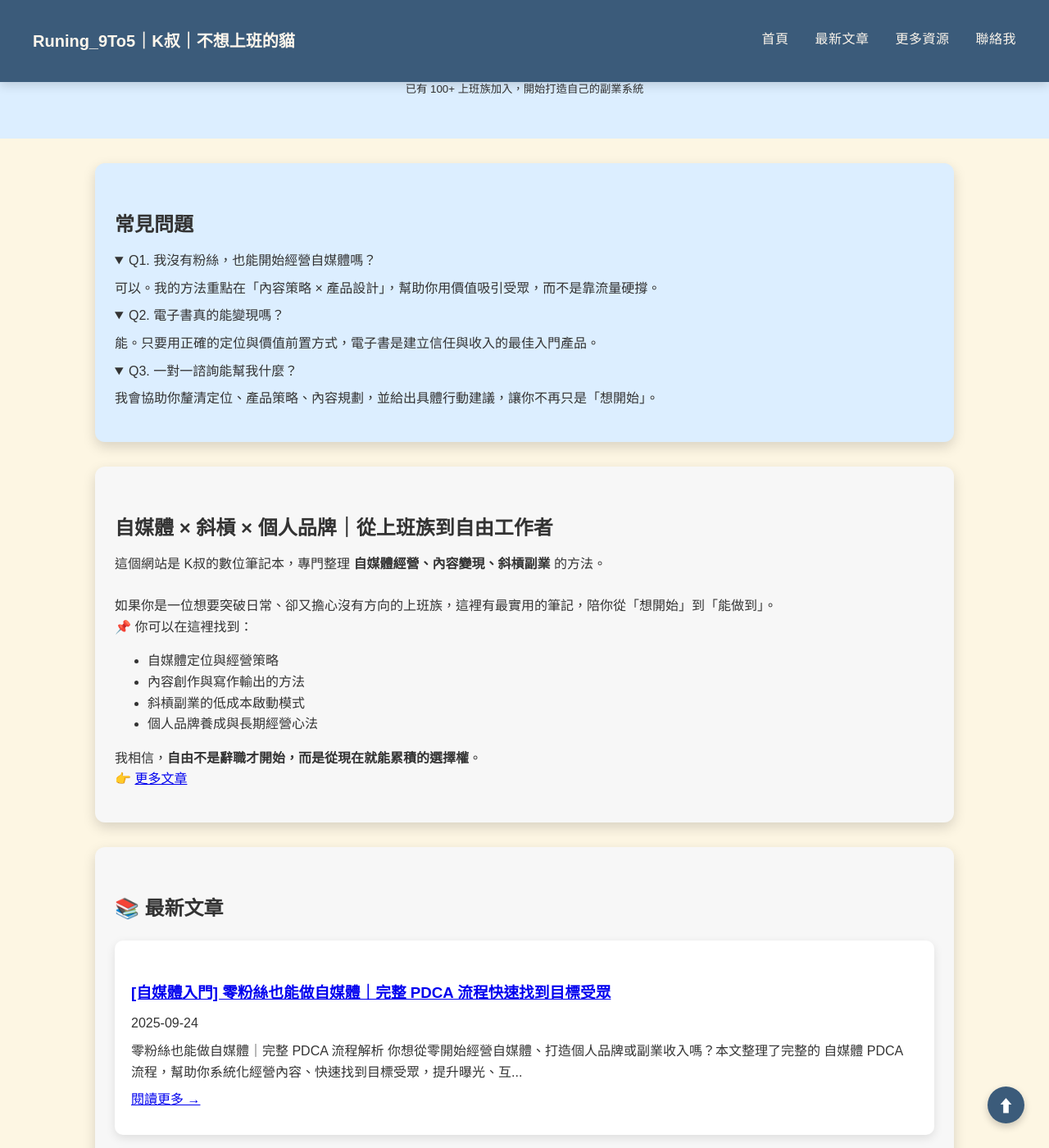
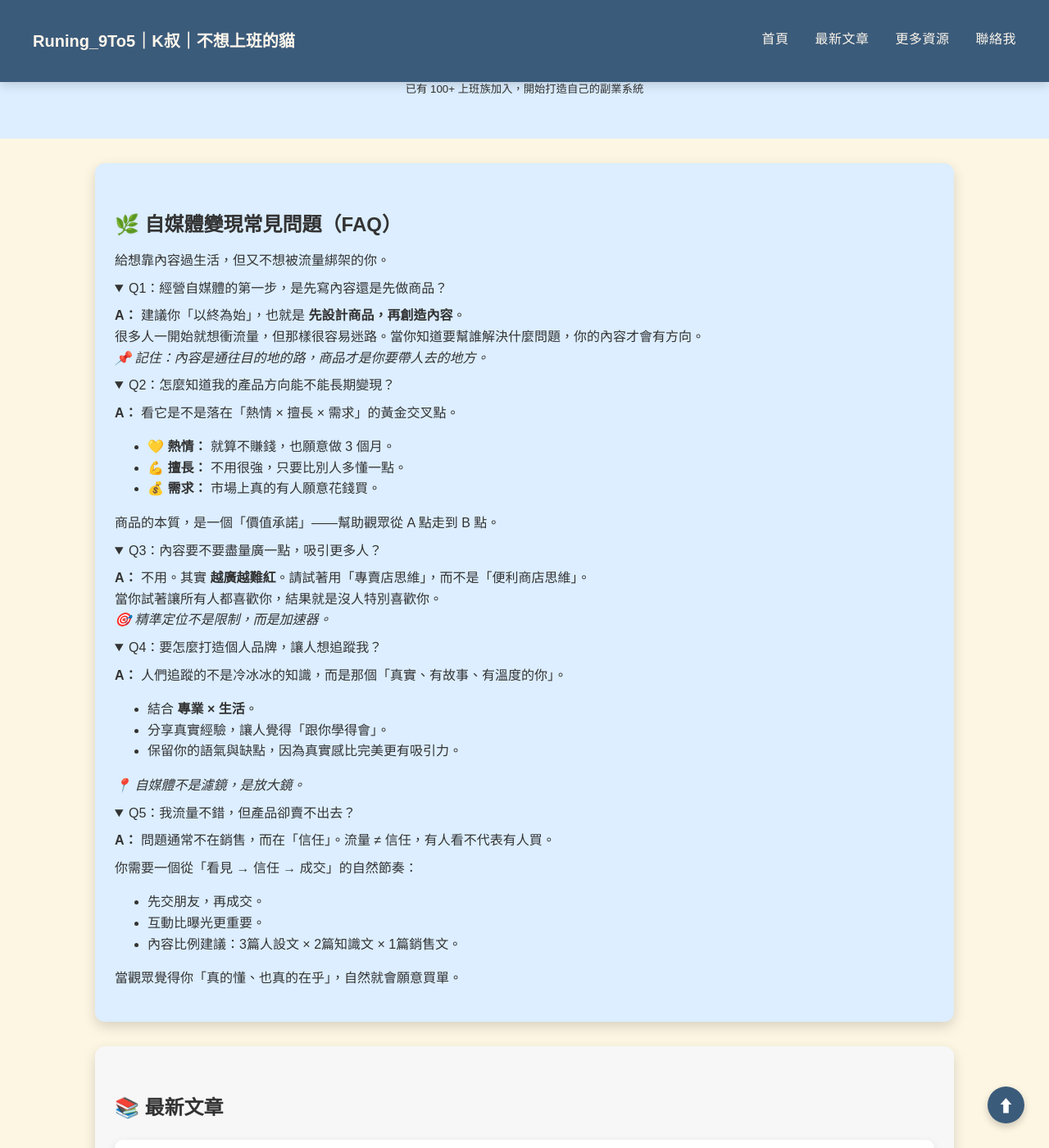
Before and after one commit to KenHAI666/Runing9TO5, a Jekyll site: the page built from index.md, in a window 1280 px wide and 1400 px high, scrolled down 331 px. Shown: the whole window at 82% size. Built offline with Jekyll 4.4.1, drawn with Linux system fonts in a browser that asks for light colours.

Commit message:
Update index.md

```diff
--- a/index.md
+++ b/index.md
@@ -1,8 +1,8 @@
 ---
 layout: default
-title: "RUNING_9to5｜逃離朝九晚五，打造可持續的自媒體收入系統"
-description: "K叔｜不想上班的貓，協助上班族與內向創作者建立穩定輸出與個人品牌。提供自媒體變現教學、電子書販賣與一對一諮詢服務。"
-keywords: "自媒體變現, 自媒體經營, 電子書教學, 個人品牌, 一對一諮詢, 上班族斜槓"
+title: "K叔｜低風險自媒體變現系統｜上班族與內向創作者指南｜RUNING_9to5｜"
+description: "K叔_不想上班的貓，已助 100+ 上班族在職建立副業｜提供自媒體變現、電子書與一對一諮詢服務。"
+keywords: "自媒體變現系統, 上班族斜槓指南, 內容變現策略, 內向創作者, 低風險副業啟動, K叔"
 ---
 
   <!-- Author Schema -->
@@ -36,39 +36,58 @@ keywords: "自媒體變現, 自媒體經營, 電子書教學, 個人品牌, 一
 
 </section>
 <!-- FAQ 區 -->
-  <section class="card-section animate-section">
-    <h2>常見問題</h2>
-    <details open>
-      <summary>Q1. 我沒有粉絲，也能開始經營自媒體嗎？</summary>
-      <p>可以。我的方法重點在「內容策略 × 產品設計」，幫助你用價值吸引受眾，而不是靠流量硬撐。</p>
-   </details>
+  <section class="card-section animate-section" id="faq">
+  <h2>🌿 自媒體變現常見問題（FAQ）</h2>
+  <p>給想靠內容過生活，但又不想被流量綁架的你。</p>
+
+  <details open>
+    <summary>Q1：經營自媒體的第一步，是先寫內容還是先做商品？</summary>
+    <p><strong>A：</strong> 建議你「以終為始」，也就是 <strong>先設計商品，再創造內容</strong>。<br>
+    很多人一開始就想衝流量，但那樣很容易迷路。當你知道要幫誰解決什麼問題，你的內容才會有方向。<br>
+    <em>📌 記住：內容是通往目的地的路，商品才是你要帶人去的地方。</em></p>
+  </details>
+
+  <details open>
+    <summary>Q2：怎麼知道我的產品方向能不能長期變現？</summary>
+    <p><strong>A：</strong> 看它是不是落在「熱情 × 擅長 × 需求」的黃金交叉點。</p>
+    <ul>
+      <li>💛 <strong>熱情：</strong> 就算不賺錢，也願意做 3 個月。</li>
+      <li>💪 <strong>擅長：</strong> 不用很強，只要比別人多懂一點。</li>
+      <li>💰 <strong>需求：</strong> 市場上真的有人願意花錢買。</li>
+    </ul>
+    <p>商品的本質，是一個「價值承諾」——幫助觀眾從 A 點走到 B 點。</p>
+  </details>
+
+  <details open>
+    <summary>Q3：內容要不要盡量廣一點，吸引更多人？</summary>
+    <p><strong>A：</strong> 不用。其實 <strong>越廣越難紅</strong>。請試著用「專賣店思維」，而不是「便利商店思維」。<br>
+    當你試著讓所有人都喜歡你，結果就是沒人特別喜歡你。<br>
+    <em>🎯 精準定位不是限制，而是加速器。</em></p>
+  </details>
+
    <details open>
-      <summary>Q2. 電子書真的能變現嗎？</summary>
-      <p>能。只要用正確的定位與價值前置方式，電子書是建立信任與收入的最佳入門產品。</p>
+    <summary>Q4：要怎麼打造個人品牌，讓人想追蹤我？</summary>
+    <p><strong>A：</strong> 人們追蹤的不是冷冰冰的知識，而是那個「真實、有故事、有溫度的你」。</p>
+    <ul>
+      <li>結合 <strong>專業 × 生活</strong>。</li>
+      <li>分享真實經驗，讓人覺得「跟你學得會」。</li>
+      <li>保留你的語氣與缺點，因為真實感比完美更有吸引力。</li>
+    </ul>
+    <p><em>📍 自媒體不是濾鏡，是放大鏡。</em></p>
   </details>
+
    <details open>
-       <summary>Q3. 一對一諮詢能幫我什麼？</summary>
-      <p>我會協助你釐清定位、產品策略、內容規劃，並給出具體行動建議，讓你不再只是「想開始」。</p>
-    </details>
-  </section>
-<!-- SEO 長文區 -->
-<section class="card-section animate-section" style="background:#f7f7f7;">
-  <h2 class="slide-in">自媒體 × 斜槓 × 個人品牌｜從上班族到自由工作者</h2>
-  <p class="slide-in">
-    這個網站是 K叔的數位筆記本，專門整理 <b>自媒體經營、內容變現、斜槓副業</b> 的方法。<br><br>
-    如果你是一位想要突破日常、卻又擔心沒有方向的上班族，這裡有最實用的筆記，陪你從「想開始」到「能做到」。<br>
-    📌 你可以在這裡找到：
-  </p>
-  <ul class="slide-in">
-    <li>自媒體定位與經營策略</li>
-    <li>內容創作與寫作輸出的方法</li>
-    <li>斜槓副業的低成本啟動模式</li>
-    <li>個人品牌養成與長期經營心法</li>
-  </ul>
-  <p class="slide-in">
-    我相信，<b>自由不是辭職才開始，而是從現在就能累積的選擇權</b>。<br>
-    👉  <a href="https://runing9to5.com/articles/">更多文章</a>
-  </p>
+    <summary>Q5：我流量不錯，但產品卻賣不出去？</summary>
+    <p><strong>A：</strong> 問題通常不在銷售，而在「信任」。流量 ≠ 信任，有人看不代表有人買。</p>
+    <p>你需要一個從「看見 → 信任 → 成交」的自然節奏：</p>
+    <ul>
+      <li>先交朋友，再成交。</li>
+      <li>互動比曝光更重要。</li>
+      <li>內容比例建議：3篇人設文 × 2篇知識文 × 1篇銷售文。</li>
+    </ul>
+    <p>當觀眾覺得你「真的懂、也真的在乎」，自然就會願意買單。</p>
+  </details>
+
 </section>
 
 
```
